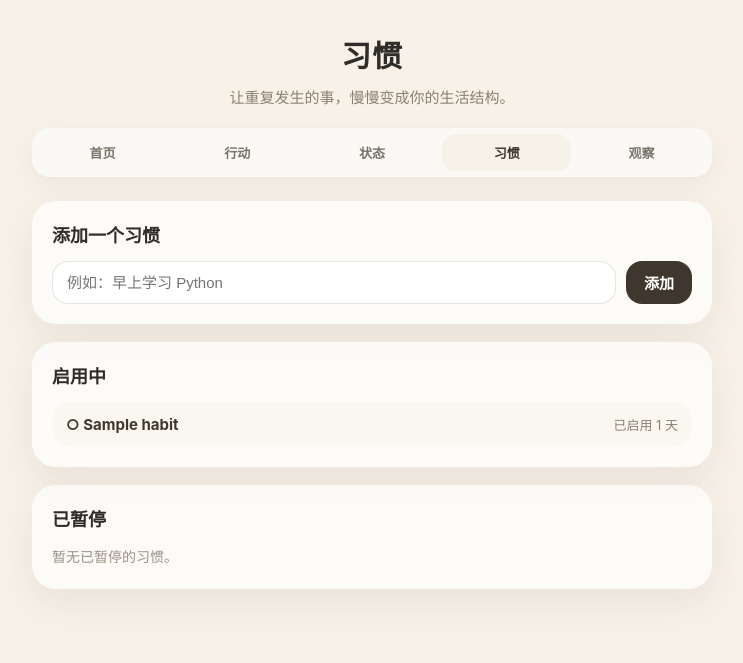
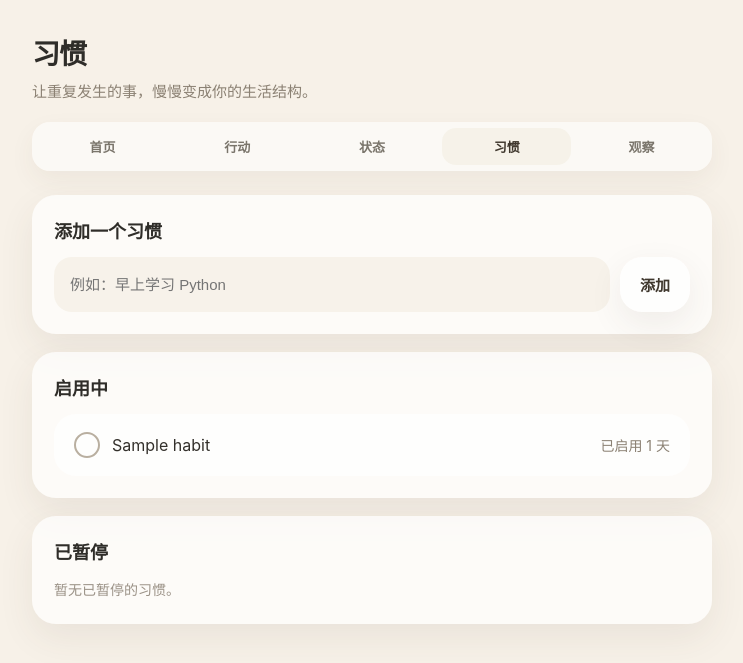
Before and after one commit to LeonLittle/personal-observation-system, a Django app: page /habits/ in a window 1280 px wide. Shown: the top 663 px of the page, without its empty margins (268-1011 px from the left). Run offline with Django 5.2, Linux system fonts and the light colour scheme; a user stored in the database is signed in; tables that the repository leaves empty hold one stand-in row (values such as "Sample post").

Commit message:
Step 10 add habits module

```diff
--- a/observations/models.py
+++ b/observations/models.py
@@ -114,10 +114,35 @@ class Task(models.Model):
     )
     #BooleanField布尔字段 只有True/False这两种状态  default=False默认是空,手动完成
 
+
+
     show_on_home = models.BooleanField(
         default=False,
         verbose_name="是否在首页重点关注"
     )
+
+    source_habit = models.ForeignKey(
+        "Habit",
+        on_delete=models.SET_NULL,
+        null=True,
+        blank=True,
+        related_name="generated_tasks",
+        verbose_name="来源习惯"
+    )
+    # source_habit 用来记录这条 Task 是不是由某个习惯生成的
+    #
+    # 例如：
+    # 习惯：早上学习 Python
+    # 今天自动生成的 Task：早上学习 Python
+    #
+    # 那么这条 Task 的 source_habit 就会指向“早上学习 Python”这个 Habit
+    #
+    # null=True / blank=True：
+    # 允许为空，因为普通手动添加的任务不是由习惯生成的
+    #
+    # on_delete=models.SET_NULL：
+    # 如果以后某个习惯被删除，已经生成过的历史 Task 不删除，
+    # 只是把 source_habit 清空，保留历史行动记录。
 
     planned_start = models.TimeField(
         null=True,
--- a/observations/templates/observations/habits.html
+++ b/observations/templates/observations/habits.html
@@ -21,19 +21,20 @@
         }
 
         .header {
-            text-align: center;
+            /* text-align: center;居中显示 */
             margin-bottom: 24px;
         }
 
         .page-title {
             margin: 0;
-            font-size: 30px;
-            font-weight: 750;
-            letter-spacing: 1px;
+            font-size: 28px;
+            font-weight: 700;
+            letter-spacing: -0.04em;
+            margin: 0;
         }
 
         .page-subtitle {
-            margin: 10px 0 0;
+            margin: 8px 0 0;
             color: #8b8173;
             font-size: 15px;
             line-height: 1.6;
@@ -69,7 +70,7 @@
 
         .card {
             margin-top: 18px;
-            padding: 20px;
+            padding: 22px;
             border-radius: 24px;
             background: rgba(255, 255, 255, 0.72);
             box-shadow: 0 14px 36px rgba(80, 70, 50, 0.08);
@@ -89,10 +90,10 @@
         .habit-input {
             flex: 1;
             min-width: 0;
-            padding: 12px 14px;
-            border: 1px solid rgba(120, 110, 95, 0.18);
-            border-radius: 16px;
-            background: rgba(255, 255, 255, 0.88);
+            padding: 13px 16px;
+            border: none;
+            border-radius: 18px;
+            background: rgba(246, 242, 233, 0.88);
             color: #2f2d29;
             font-size: 15px;
             outline: none;
@@ -103,14 +104,16 @@
         }
 
         .add-button {
-            padding: 0 18px;
             border: none;
-            border-radius: 16px;
-            background: #3f372d;
-            color: #fff;
+            border-radius: 22px;
+            padding: 17px 20px;
             font-size: 15px;
             font-weight: 650;
+            color: #3f372d;
+            background: rgba(255, 255, 255, 0.76);
+            box-shadow: 0 12px 34px rgba(80, 70, 50, 0.08);
             cursor: pointer;
+            white-space: nowrap;
         }
 
         .habit-list {
@@ -122,44 +125,65 @@
             display: flex;
             align-items: center;
             justify-content: space-between;
-            gap: 12px;
-            padding: 13px 14px;
-            border-radius: 18px;
-            background: rgba(250, 247, 240, 0.88);
+            gap: 14px;
+            padding: 18px 20px;
+            border-radius: 22px;
+            background: rgba(255, 255, 255, 0.76);
+            /* box-shadow: 0 10px 26px rgba(80, 70, 50, 0.05); */
         }
 
         .habit-title {
-            color: #3f372d;
-            font-size: 15px;
-            font-weight: 650;
+            display: flex;
+            align-items: center;
+            gap: 12px;
+            flex: 1;
+            min-width: 0;
         }
 
-        .habit-title a {
-            color: #3f372d;
+        .habit-circle {
+            width: 22px;
+            height: 22px;
+            border-radius: 50%;
+            border: 2px solid #b9afa0;
+            flex-shrink: 0;
+        }
+
+        .habit-text {
+            flex: 1;
+            font-size: 16px;
+            color: #33302b;
+        }
+
+        .habit-title-link {
+            color: inherit;
             text-decoration: none;
         }
 
-        .habit-title a:hover {
-            text-decoration: underline;
+        .habit-days {
+            flex-shrink: 0;
+            color: #8b8173;
+            font-size: 14px;
+            white-space: nowrap;
         }
 
         .delete-link {
-            color: #9a5b4f;
-            font-size: 13px;
+            flex-shrink: 0;
+            color: #9a9186;
+            font-size: 14px;
             text-decoration: none;
             white-space: nowrap;
         }
 
         .delete-link:hover {
-            text-decoration: underline;
+            color: #6f665c;
+            background: rgba(120, 110, 90, 0.08);
         }
 
         .habit-days {
             flex-shrink: 0;
             color: #8b8173;
-            font-size: 13px;
+            font-size: 14px;
         }
-
         .empty-text {
             margin: 0;
             color: #9a9186;
@@ -174,7 +198,7 @@
             }
 
             .page-title {
-                font-size: 26px;
+                font-size: 32px;
             }
 
             .top-nav {
@@ -196,7 +220,8 @@
             }
 
             .add-button {
-                padding: 12px 18px;
+                padding: 13px 18px;
+                width: 100%;
             }
 
             .habit-item {
@@ -244,11 +269,15 @@
                 {% for item in active_habit_items %}
                     <div class="habit-item">
                         <div class="habit-title">
-                            ○
-                            <a href="{% url 'pause_habit' item.habit.id %}">
-                                {{ item.habit.title }}
-                            </a>
+                            <span class="habit-circle"></span>
+
+                            <div class="habit-text">
+                                <a class="habit-title-link" href="{% url 'pause_habit' item.habit.id %}">
+                                    {{ item.habit.title }}
+                                </a>
+                            </div>
                         </div>
+
                         <div class="habit-days">已启用 {{ item.active_days }} 天</div>
                     </div>
                 {% empty %}
@@ -264,10 +293,13 @@
                 {% for habit in paused_habits %}
                     <div class="habit-item">
                         <div class="habit-title">
-                            ○
-                            <a href="{% url 'resume_habit' habit.id %}">
-                                {{ habit.title }}
-                            </a>
+                            <span class="habit-circle"></span>
+
+                            <div class="habit-text">
+                                <a class="habit-title-link" href="{% url 'resume_habit' habit.id %}">
+                                    {{ habit.title }}
+                                </a>
+                            </div>
                         </div>
 
                         <a class="delete-link" href="{% url 'delete_habit' habit.id %}">
--- a/observations/views.py
+++ b/observations/views.py
@@ -139,6 +139,49 @@ def task_list_view(request):
         user=request.user,
         date=today.date()
     )
+
+        # 读取当前用户所有启用中的习惯。
+    # 这些习惯会自动生成到今天的“今日行动”里。
+    active_habits = Habit.objects.filter(
+        user=request.user,
+        is_active=True
+    )
+
+    for habit in active_habits:
+        # 先检查今天是否已经有这条习惯生成过的 Task。
+        # 如果已经存在，就不再重复生成。
+        has_generated_task = Task.objects.filter(
+            daily_record=today_record,
+            source_habit=habit
+        ).exists()
+
+        if has_generated_task:
+            continue
+
+        # 如果用户今天已经手动添加过一个同名任务，
+        # 就把这条手动任务和习惯关联起来，避免重复出现两条一样的行动。
+        same_title_task = Task.objects.filter(
+            daily_record=today_record,
+            title=habit.title,
+            source_habit__isnull=True
+        ).first()
+
+        if same_title_task:
+            same_title_task.source_habit = habit
+            same_title_task.save()
+            continue
+
+        # 如果今天还没有这条习惯对应的 Task，
+        # 就自动创建一条新的今日行动。
+        Task.objects.create(
+            title=habit.title,
+            daily_record=today_record,
+            source_habit=habit,
+            show_on_home=habit.default_focus
+        )
+
+
+
 
     if request.method == "POST":
         title = request.POST.get("title")
@@ -421,6 +464,17 @@ def pause_habit(request,habit_id):
         # 把当前持续周期的结束日期设置为今天
         #为什么有些地方需要用到保存 有些地方不用特意这样.save去保存
 
+        today_record = DailyRecord.objects.filter(
+        user=request.user,
+        date=today
+    ).first()
+
+    if today_record:
+        Task.objects.filter(
+            daily_record=today_record,
+            source_habit=habit
+        ).delete()
+
     return redirect("habits")
 
 @login_required
@@ -478,6 +532,9 @@ def delete_habit(request,habit_id):
     启用中的习惯不能直接删除,必须先暂停再删除.
     """
 
+
+
+
     habit= Habit.objects.get(
         id=habit_id,
         user=request.user,
@@ -485,8 +542,24 @@ def delete_habit(request,habit_id):
     )
     #只允许删除当前登录用户自己的,并且已经暂停的习惯
 
+    today = datetime.now().date()
+
+    today_record = DailyRecord.objects.filter(
+        user=request.user,
+        date=today
+    ).first()
+
+    if today_record:
+        Task.objects.filter(
+            daily_record=today_record,
+            source_habit=habit
+        ).delete()
+
+
     habit.delete()
     #删除Habit后,相关的HabitPeriod会因为on_delete=models.CASCADE一起删除
+
+
 
     return redirect("habits")
 
```
Also changed, not shown: observations/templates/observations/tasks.html (+6 -6 lines), observations/migrations/0012_task_source_habit.py (added).
